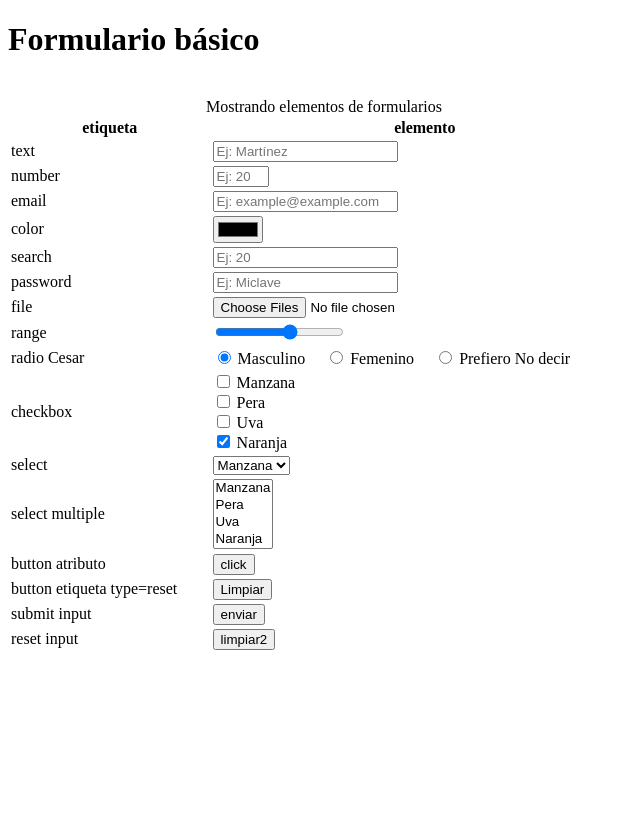
After one commit to Yeinson25/clasesonline_erick, a PHP site: page /formulario_basico.php in a window 1280 px wide. The commit adds this page. Shown: the whole page, without its empty margins (0-640 px from the left). Run offline with PHP 8.4, Linux system fonts and the light colour scheme.

Commit message:
formulario

```diff
--- /dev/null
+++ b/formulario_basico.php
@@ -0,0 +1,129 @@
+<!DOCTYPE html>
+<html>
+<head>
+	<meta charset="utf-8">
+	<meta http-equiv="X-UA-Compatible" content="IE=edge">
+	<title></title>
+	<link rel="stylesheet" href="">
+</head>
+<body>
+	<h1>Formulario básico</h1>
+<br>
+<form name="formulario" action="#" method="post" accept-charset="utf-8">
+	<table width="50%" >
+		<caption>Mostrando elementos de formularios</caption>
+		<thead>
+			<tr>
+				<th>etiqueta</th>
+				<th>elemento</th>
+			</tr>
+		</thead>
+		<tbody>
+			<tr>
+				<td>text</td>
+				<td><input type="text" name="apellidos" value="" placeholder="Ej: Martínez" id="apellidos" title="Ingrese sus apellidos" maxlength="5" max="5" required="required" ></td>
+			</tr>
+			<tr>
+				<td>number</td>
+				<td><input type="number" name="edad" value="" placeholder="Ej: 20" id="edad" title="Ingrese su edad" required="required" max="99" min="1"></td>
+			</tr>
+			<tr>
+				<td>email</td>
+				<td><input type="email" name="correo" value="" placeholder="Ej: example@example.com" id="correo" title="Ingrese su correo" required="required" ></td>
+			</tr>
+			<tr>
+				<td>color</td>
+				<td><input type="color" name="color" value="" placeholder="Ej: 20" id="color" title="Ingrese su color favorito" required="required"></td>
+			</tr>
+			<tr>
+				<td>search</td>
+				<td><input type="search" name="busqueda" value="" placeholder="Ej: 20" id="busqueda" title="Ingrese su busqueda" required="required"></td>
+			</tr>
+			<tr>
+				<td>password</td>
+				<td><input type="password" name="clave" value="" placeholder="Ej: Miclave" id="clave" title="Ingrese su clave" required="required" max="99" min="1"></td>
+			</tr>
+			<tr>
+				<td>file</td>
+				<td><input type="file" name="mi_archivo" title="Ingrese el archivo" multiple="multiple"></td>
+			</tr>
+			<tr>
+				<td>range</td>
+				<td><input type="range" name="rango" value="60"></td>
+			</tr>
+			<tr>
+				<td>radio Cesar  </td>
+				<td>
+					<input type="radio" name="sexo" checked="checked" value="M" title="Seleccione si es Masculino"> Masculino &nbsp;&nbsp;&nbsp;
+					<input type="radio" name="sexo" value="F" title="Seleccione si es Femenino"> Femenino &nbsp;&nbsp;&nbsp;
+					<input type="radio" name="sexo" value="PND" title="Seleccione si Prefiere NO decir"> Prefiero No decir</td>
+			</tr>
+			<tr>
+				<td>checkbox</td>
+				<td>
+					<input type="checkbox" name="manzana" value="manzana" title="Seleccione si le gusta la manzana"> Manzana <br>
+					<input type="checkbox" name="pera" value="pera" title="Seleccione si le gusta la Pera"> Pera <br>
+					<input type="checkbox" name="uva" value="uva" title="Seleccione si le gusta la Uva"> Uva <br>
+					<input type="checkbox" name="naranja" value="naranja" title="Seleccione si le gusta la Naranja" checked="checked"> Naranja <br>
+
+				</td>
+			</tr>
+			<tr>
+				<td>select</td>
+				<td>
+					<select name="frutas" title="Seleccione una fruta" required="required" >
+						<option value="manzana">Manzana</option>
+						<option value="pera">Pera</option>
+						<option value="uva">Uva</option>
+						<option value="naranja">Naranja</option>
+					</select>
+
+				</td>
+			</tr>
+			<tr>
+				<td>select multiple</td>
+				<td>
+					<select name="frutas" title="Seleccione una fruta" multiple="multiple" required="required" >
+						<option value="manzana">Manzana</option>
+						<option value="pera">Pera</option>
+						<option value="uva">Uva</option>
+						<option value="naranja">Naranja</option>
+					</select>
+
+				</td>
+			</tr>
+			<tr>
+				<td>button atributo</td>
+				<td>
+					<input type="button" name="click" value="click">
+				</td>
+			</tr>
+			<tr>
+				<td>button etiqueta type=reset</td>
+				<td>
+					<button type="reset" name="limpiar">Limpiar</button>
+
+				</td>
+			</tr>
+			<tr>
+				<td>submit input</td>
+				<td>
+					<input type="submit" name="enviar" value="enviar">
+				</td>
+			</tr>
+			<tr>
+				<td>reset input</td>
+				<td>
+					<input type="reset" name="limpiar2" value="limpiar2">
+				</td>
+			</tr>
+		</tbody>
+	</table>
+</form>
+
+<br><br><br><br><br><br><br><br><br>
+
+
+
+</body>
+</html>
```
Also changed, not shown: index.php (+11 -2 lines).
